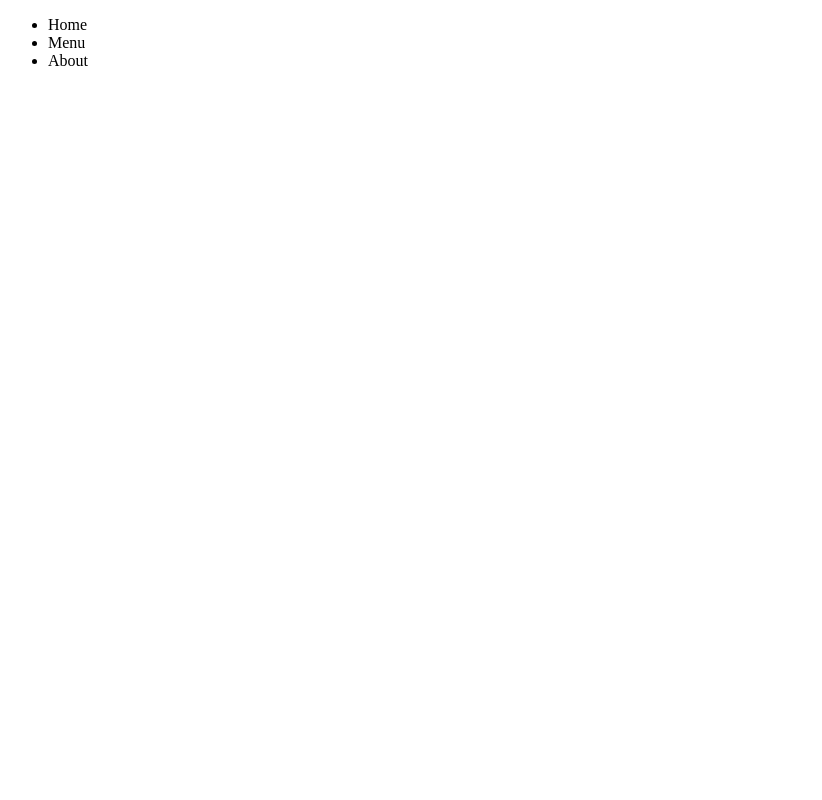
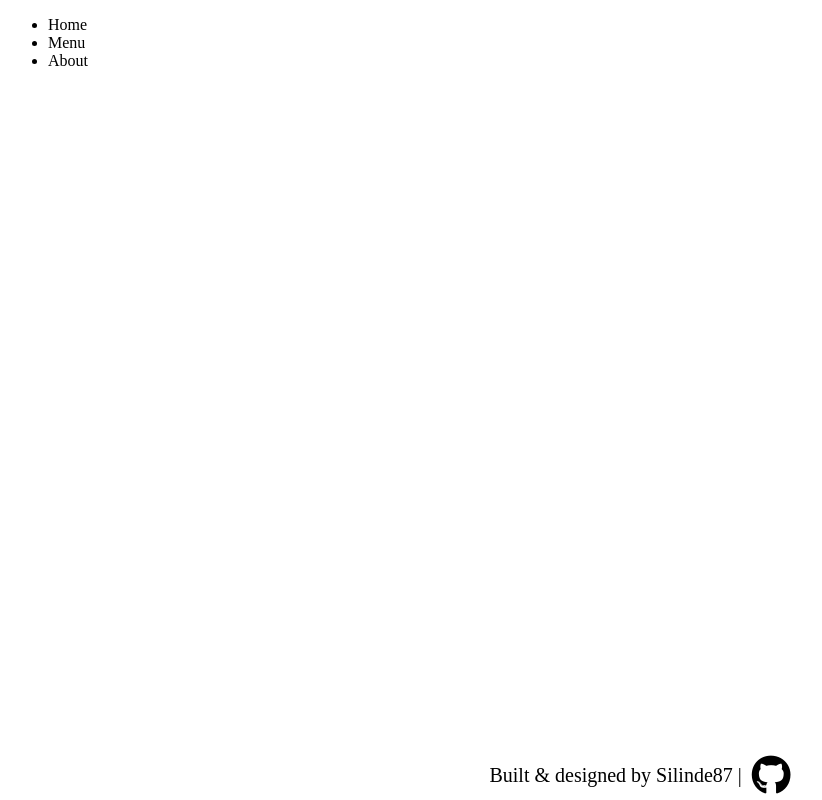
Before and after one commit to Silinde87/top-restaurant, a website built with webpack: page dist/index.html in a window 1280 px wide. Shown: the whole page, without its empty margins (0-822 px from the left). Built offline with nearby package versions, Linux system fonts and the light colour scheme.

Commit message:
style: Add footer and style for testing dependencies

```diff
--- a/src/index.js
+++ b/src/index.js
@@ -1,8 +1,12 @@
-//import { debug } from "webpack";
-import {renderHeader} from "./modules/header";
+//import css from "./styles/footer.css"
+
+import { renderHeader } from "./modules/header";
+import { renderFooter } from "./modules/footer";
+
 
 const $content = document.querySelector("#content");
 
 renderHeader();
+renderFooter();
 
 export { $content };
--- a/src/modules/footer.js
+++ b/src/modules/footer.js
@@ -1 +1,25 @@
 //RENDER FOOTER
+import css from "../styles/footer.css";
+import { $content } from "../index";
+import { createHtmlElement } from "../functions/tools";
+
+function renderFooter() {
+
+    const footerElem = createHtmlElement("section", null, ["footer"], null);
+
+    const textFooter = createHtmlElement("span", null, null, "Built & designed by Silinde87 | ");
+    const githubLogo = createHtmlElement("i", null, ["fab", "fa-github", "fa-2x"], null);
+
+
+    const link = document.createElement("a");
+    link.setAttribute("href", "https://github.com/Silinde87/top-restaurant");
+    link.setAttribute("target", "_blank");
+    link.appendChild(githubLogo);
+
+    footerElem.appendChild(textFooter);
+    footerElem.appendChild(link);
+
+    $content.appendChild(footerElem);
+}
+
+export { renderFooter };
--- a/src/modules/header.js
+++ b/src/modules/header.js
@@ -1,5 +1,4 @@
 //RENDER HEADER
-
 import { $content } from "../index";
 import { createHtmlElement } from "../functions/tools";
 
@@ -17,4 +16,4 @@ function renderHeader() {
     $content.appendChild(navElem);
 }
 
-export { renderHeader as renderHeader};
+export { renderHeader };
--- /dev/null
+++ b/src/styles/footer.css
@@ -0,0 +1,18 @@
+/* FOOTER STYLES */
+
+.footer{
+    position: absolute;
+    bottom: 0;
+    left: 0;
+    width: 100%;
+    margin-bottom: 5px;
+    font-size: 20px;
+    text-decoration: none;
+    display: flex;
+    justify-content: center;
+    align-items: center;
+}
+.fab{
+    margin-left: 10px;
+    color: black;
+}
```
Also changed, not shown: dist/index.html, dist/main.js.
